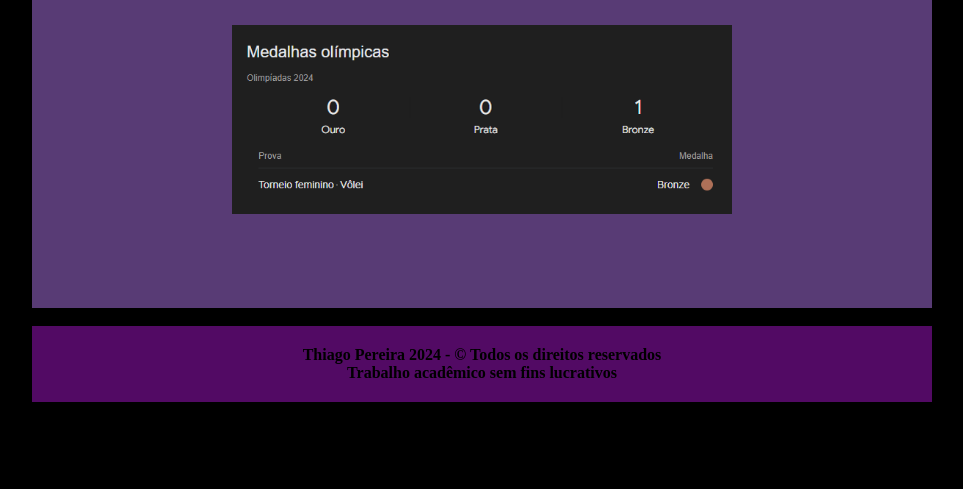
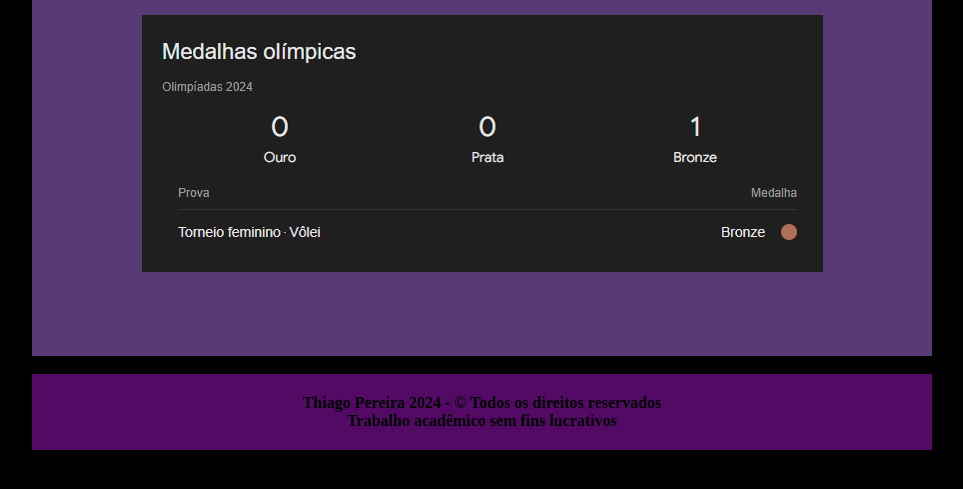
Before and after one commit to Thiago-Pereira011/thiago-pereira-2024, a plain HTML site: page medalhas.html in a window 1280 px wide. Shown: the part 163-652 px from the top of the page, without its empty margins (158-1121 px from the left). Drawn offline with Linux system fonts and the light colour scheme.

Commit message:
Update medalhas.html

```diff
--- a/medalhas.html
+++ b/medalhas.html
@@ -25,7 +25,7 @@
 			<div class="article4">
 				<h1>Medalhas</h1><br>
 				<p>
-					<img src="img/med.png" class="medalhas">
+					<img src="img/med.png" class="med">
 				</p>
 			</div>
 		</div>
```
